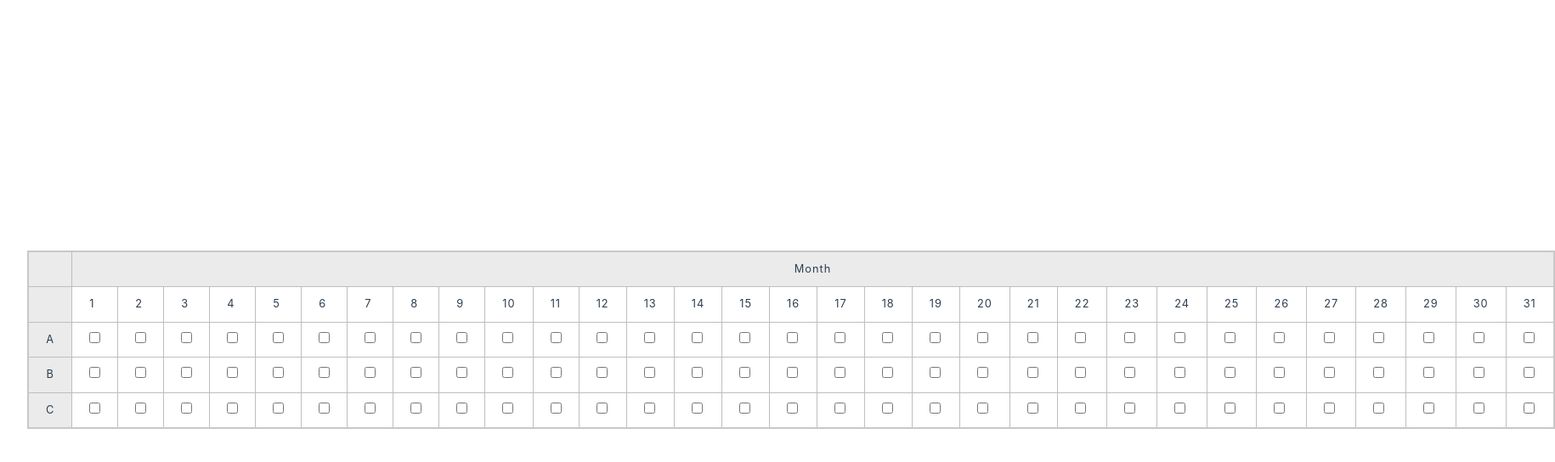
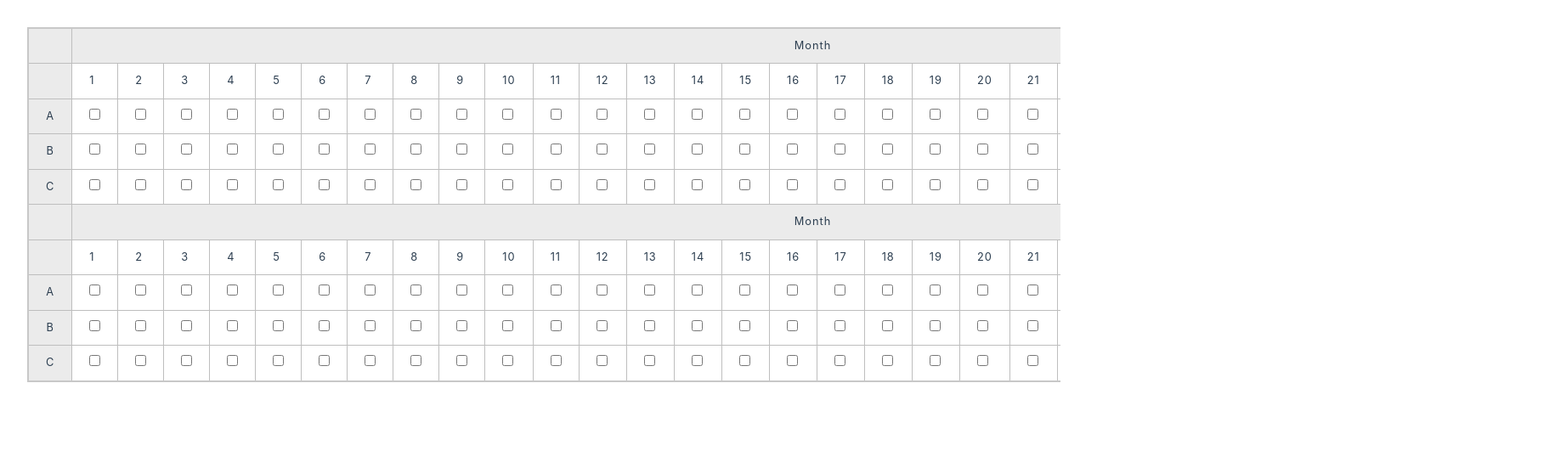
Before and after one commit to ceulain/habits, a Vue app: page / in a window 1280 px wide. Shown: the top 544 px of the page at 85% size, 1830 px wide, since content can reach past the window. Built offline with nearby package versions, Linux system fonts and the light colour scheme.

Commit message:
feat: add a fixed first colum

```diff
--- a/src/App.vue
+++ b/src/App.vue
@@ -13,6 +13,7 @@ const numberOfDays = ref(currentDay.daysInMonth())
 </script>
 
 <template>
+  <div class="container">
     <table>
       <thead>
         <tr>
@@ -44,7 +45,38 @@ const numberOfDays = ref(currentDay.daysInMonth())
           </td>
         </tr>
       </tbody>
+      <thead>
+        <tr>
+          <th>&nbsp;</th>
+          <th :colspan="numberOfDays">Month</th>
+        </tr>
+      </thead>
+      <tbody>
+        <tr>
+          <th>&nbsp;</th>
+          <td v-for="(day, index) in [...Array(numberOfDays)]" :key="index">{{ index + 1 }}</td>
+        </tr>
+        <tr>
+          <th>A</th>
+          <td v-for="(day, index) in [...Array(numberOfDays)]" :key="index">
+            <input type="checkbox" id="scales" name="scales" />
+          </td>
+        </tr>
+        <tr>
+          <th>B</th>
+          <td v-for="(day, index) in [...Array(numberOfDays)]" :key="index">
+            <input type="checkbox" id="scales" name="scales" />
+          </td>
+        </tr>
+        <tr>
+          <th>C</th>
+          <td v-for="(day, index) in [...Array(numberOfDays)]" :key="index">
+            <input type="checkbox" id="scales" name="scales" />
+          </td>
+        </tr>
+      </tbody>
     </table>
+  </div>
 </template>
 
 <style scoped>
--- a/src/assets/main.css
+++ b/src/assets/main.css
@@ -13,25 +13,6 @@ a,
   color: hsla(160, 100%, 37%, 1);
   transition: 0.4s;
   padding: 3px;
-}
-
-@media (hover: hover) {
-  a:hover {
-    background-color: hsla(160, 100%, 37%, 0.2);
-  }
-}
-
-@media (min-width: 1024px) {
-  body {
-    display: flex;
-    place-items: center;
-  }
-
-  #app {
-    display: grid;
-    grid-template-columns: 1fr 1fr;
-    padding: 0 2rem;
-  }
 }
 
 table {
@@ -50,3 +31,14 @@ th {
 th {
   background-color: rgb(235, 235, 235);
 }
+
+.container {
+  overflow: auto;
+  width: 100%;
+}
+
+tr > th:first-child,
+tr > td:first-child {
+  position: sticky;
+  left: 0;
+}
```
Lines whose indentation alone changed are shown as unchanged.
